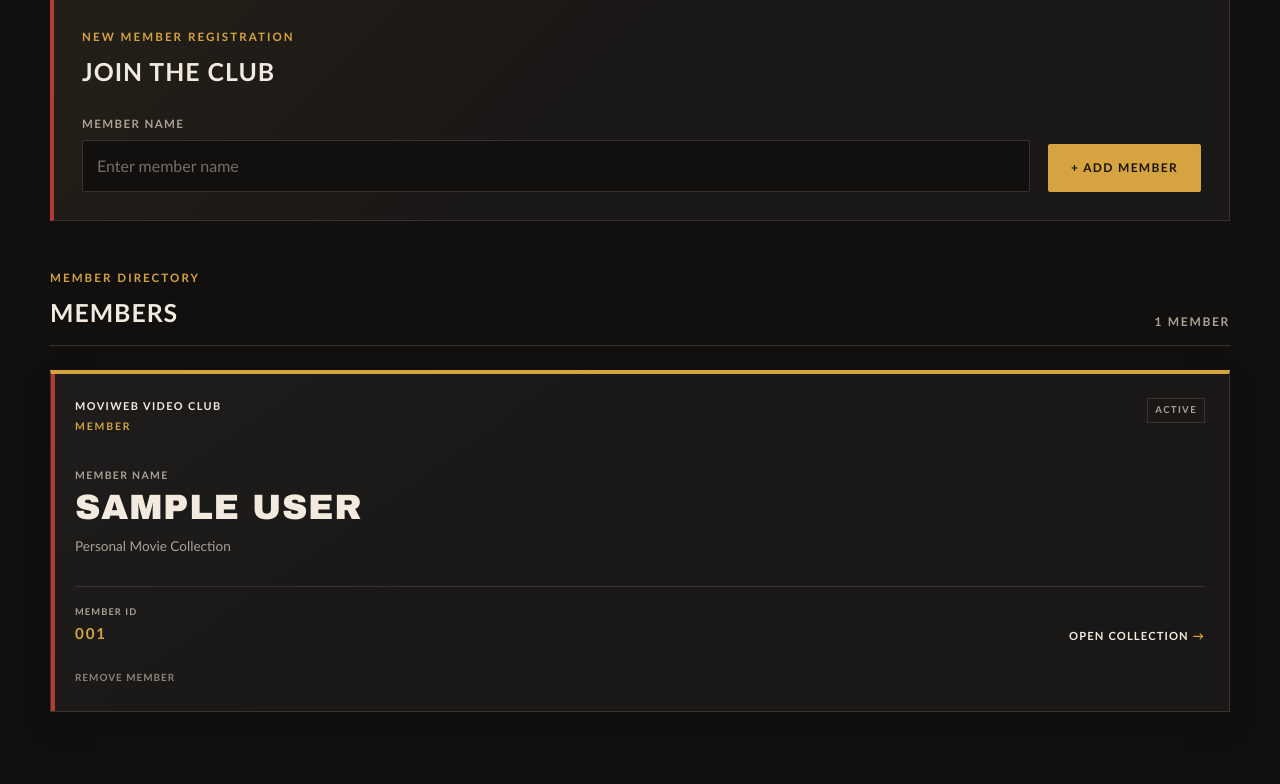
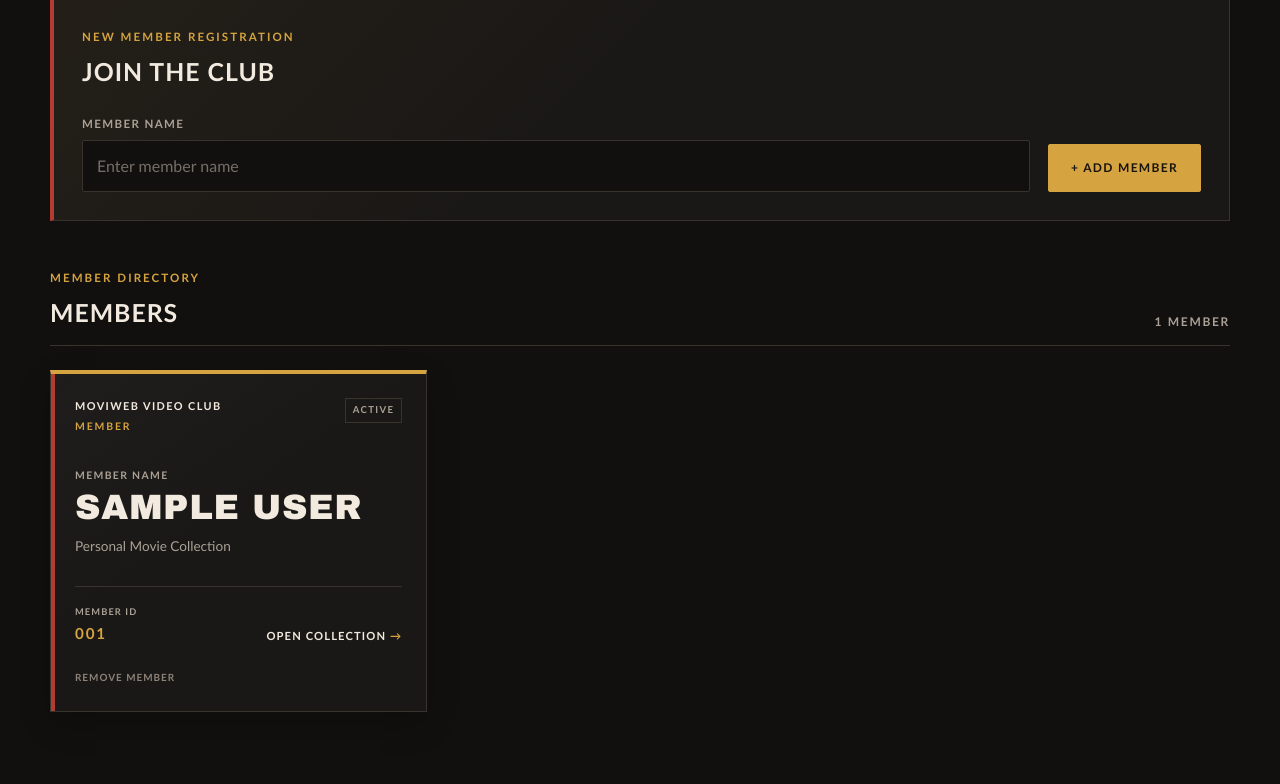
Before and after one commit to DanielMS616/MoviWebApp, a Flask app: page / in a window 1280 px wide. Shown: the part 411-1195 px from the top of the page. Run offline with Flask 3, Linux system fonts and the light colour scheme; tables that the repository leaves empty hold one stand-in row (values such as "Sample post").

Commit message:
Keep member cards at consistent grid width

```diff
--- a/static/style.css
+++ b/static/style.css
@@ -618,7 +618,7 @@ input {
     display: grid;
     grid-template-columns:
         repeat(
-            auto-fit,
+            auto-fill,
             minmax(280px, 1fr)
         );
 
```
